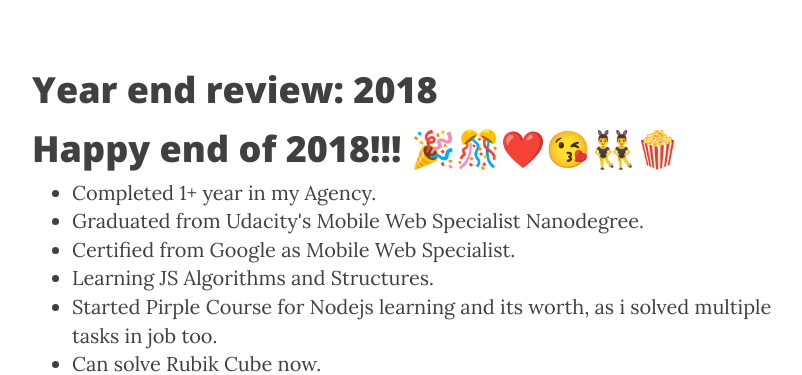
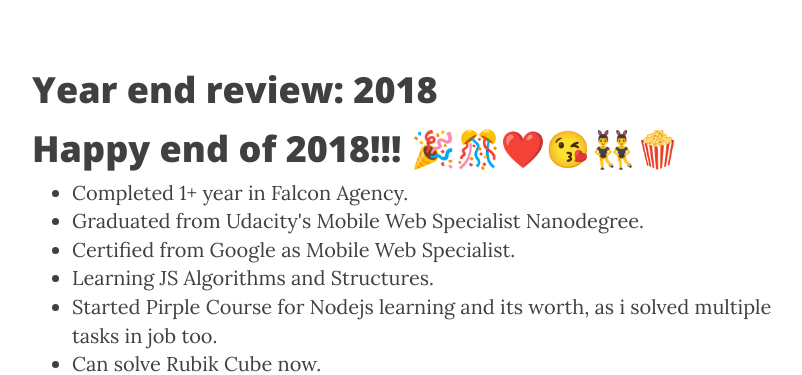
Before and after one commit to navdeepsingh/navdeepsingh.github.io, a Jekyll site: the page built from _posts/2018-12-31-year-end-review-2018.md, in a window 1280 px wide. Shown: the part 413-788 px from the top of the page, without its empty margins (233-1035 px from the left). Built offline with Jekyll 4.4.1, drawn with Linux system fonts in a browser that asks for light colours; nearby versions of some CDN libraries.

```diff
--- a/_posts/2018-12-31-year-end-review-2018.md
+++ b/_posts/2018-12-31-year-end-review-2018.md
@@ -10,7 +10,7 @@ Year end review: 2018
 
 # Happy end of 2018!!! 🎉🎊❤️😘👯‍♂️🍿
 <ul>
-	<li>Completed 1+ year in my Agency.</li>
+	<li>Completed 1+ year in Falcon Agency.</li>
 	<li>Graduated from Udacity's Mobile Web Specialist Nanodegree.</li>
 	<li>Certified from Google as Mobile Web Specialist.</li>
 	<li>Learning JS Algorithms and Structures.</li>
```
Also changed, not shown: 1 other file.
